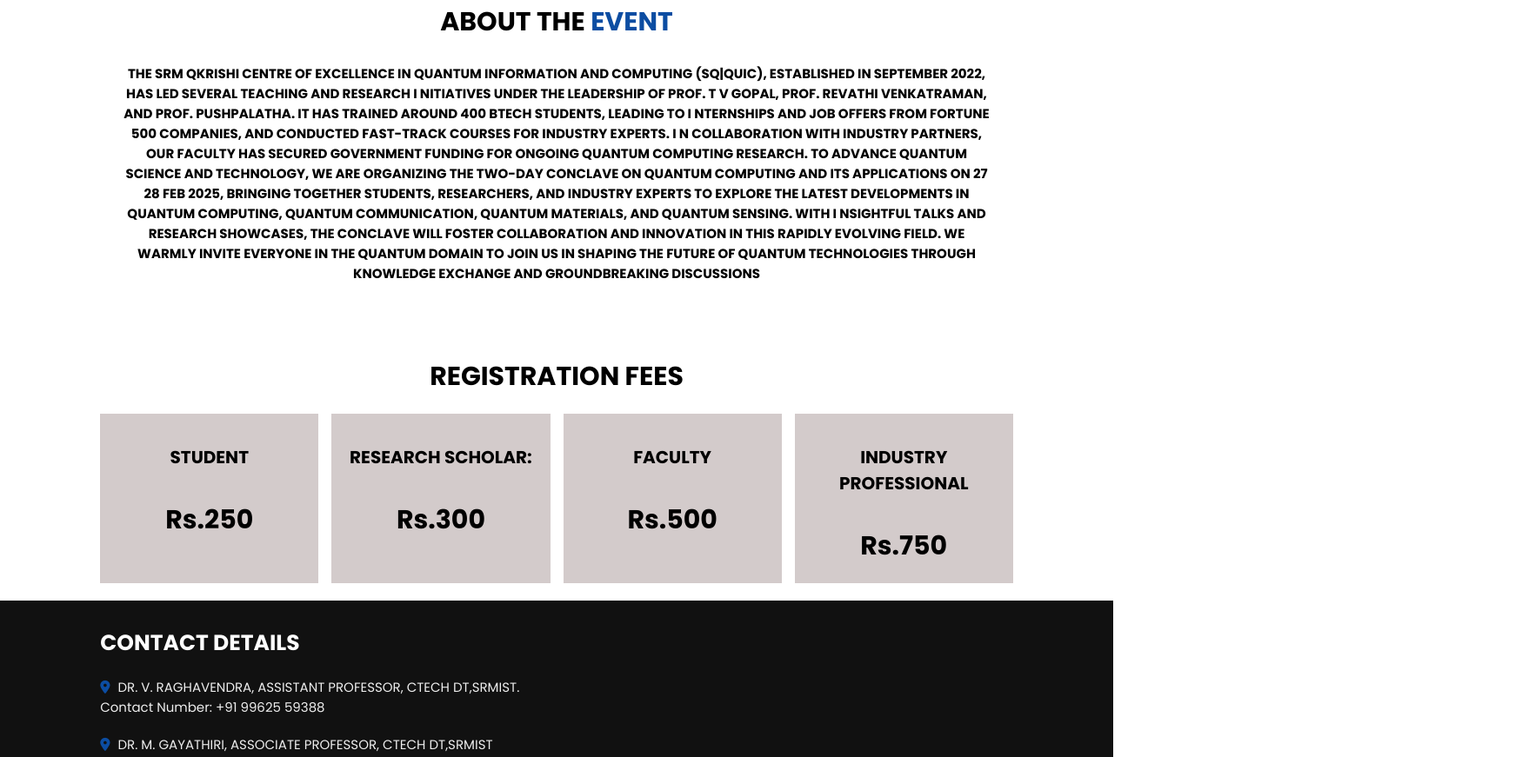
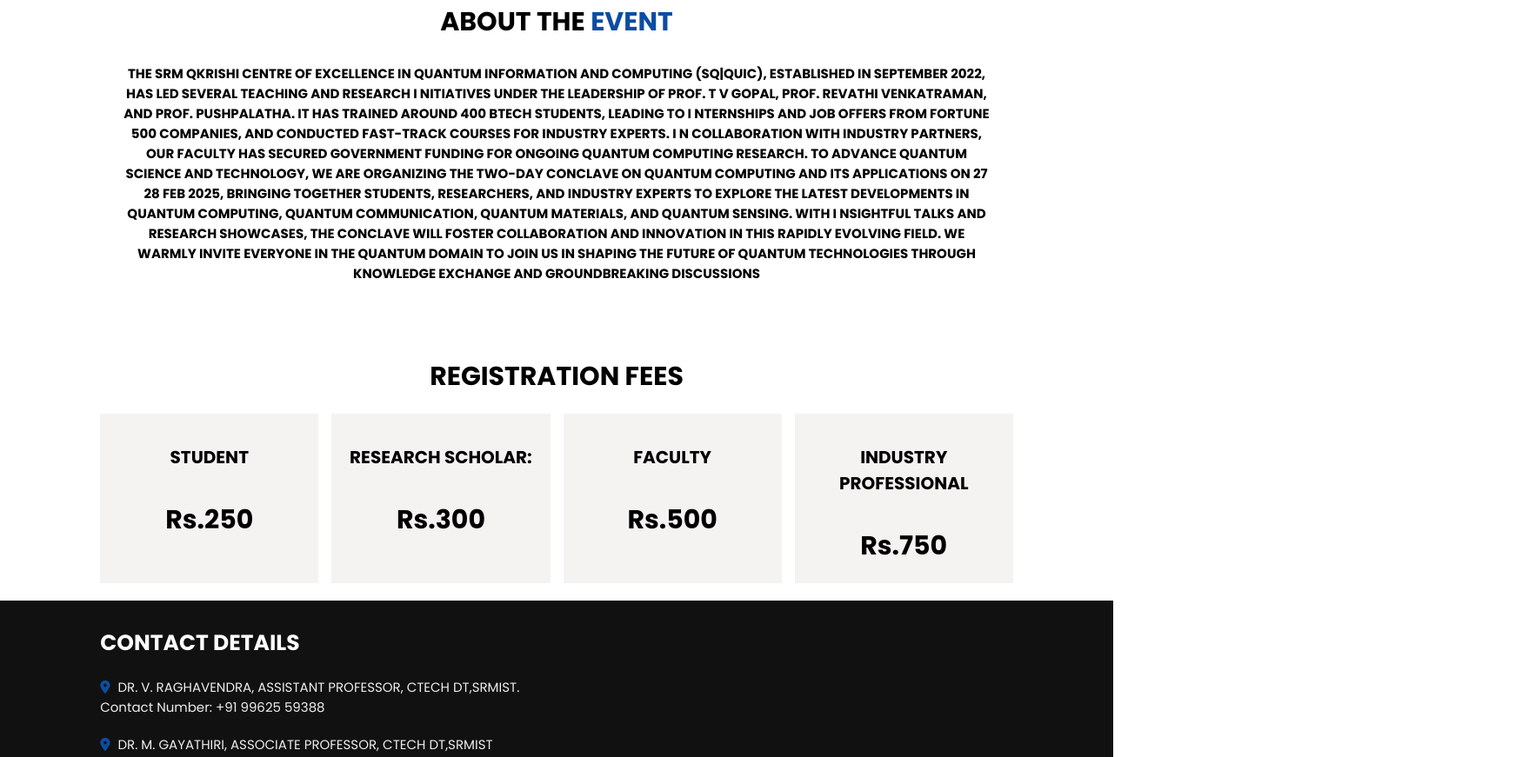
Before and after one commit to LokeshJasti05/Quantum-Conclave, a plain HTML site: page index.html in a window 1280 px wide. Shown: the part 3791-4662 px from the top of the page at 87% size, 1765 px wide, since content can reach past the window. Drawn offline with nearby package versions, Linux system fonts and the light colour scheme; files whose address does not match are found by name.

Commit message:
price bg color change

```diff
--- a/style.css
+++ b/style.css
@@ -292,7 +292,7 @@ img {
 
 .price .box-container .box{
     padding: 2rem 0;
-    background: #d3cbcb;
+    background: #f5f2f2;
 }
 
 .price .box-container .box .title{
```
